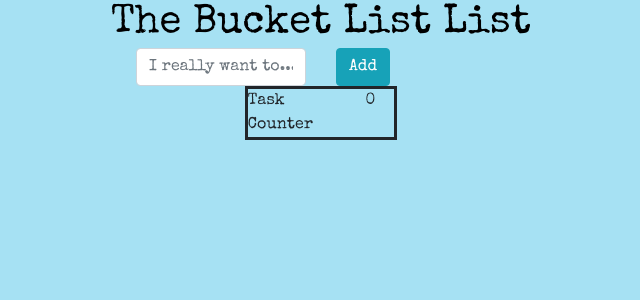
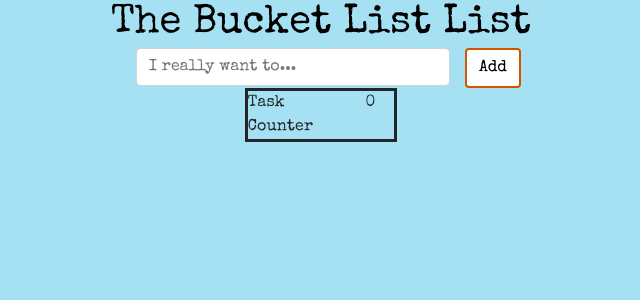
Before and after one commit to emmastockton/bucketlist-app-frontend, a React app: page / in a window 1280 px wide. Shown: the top 300 px of the page, without its empty margins (319-959 px from the left). Built offline with nearby package versions, Linux system fonts and the light colour scheme.

Commit message:
Adding small styling changes

```diff
--- a/src/App.js
+++ b/src/App.js
@@ -28,9 +28,9 @@ class App extends Component {
     });
   }
 
-  deleteEntry(id) {
+  deleteEntry(identifier) {
 
-    let taskPosition = this.state.tasks.id.indexOf(id);
+    let taskPosition = this.state.tasks.id.indexOf(identifier);
 
     let currentList = this.state.tasks;
 
--- a/src/components/InputBox.js
+++ b/src/components/InputBox.js
@@ -48,11 +48,12 @@ class InputBox extends React.Component {
                         onChange={this.onEntryFieldUpdated}
                     />
                 </div>
-                <div className="col">
+                <div>
                     <button
                         type="button"
-                        class="btn btn-info"
+                        className="btn btn-info"
                         onClick={this.onSubmitClicked}
+                        style={styles.addButton}
                     >
                         Add
                     </button>
@@ -64,8 +65,11 @@ class InputBox extends React.Component {
 }
 
 const styles = {
-    inputBox : {
-
+    addButton : {
+        backgroundColor: "white",
+        color: "black",
+        border: "2px solid #d35400",
+        transitionDuration: "0.4s"
     }
 };
 
--- a/src/components/TaskCounter.js
+++ b/src/components/TaskCounter.js
@@ -8,7 +8,6 @@ class TaskCounter extends React.Component {
                 <div
                     className="containter"
                     style={styles.taskCounter}
-                    class="taskCounter"
                 >
                     <div className="row">
                     <div className="col-8">
```
